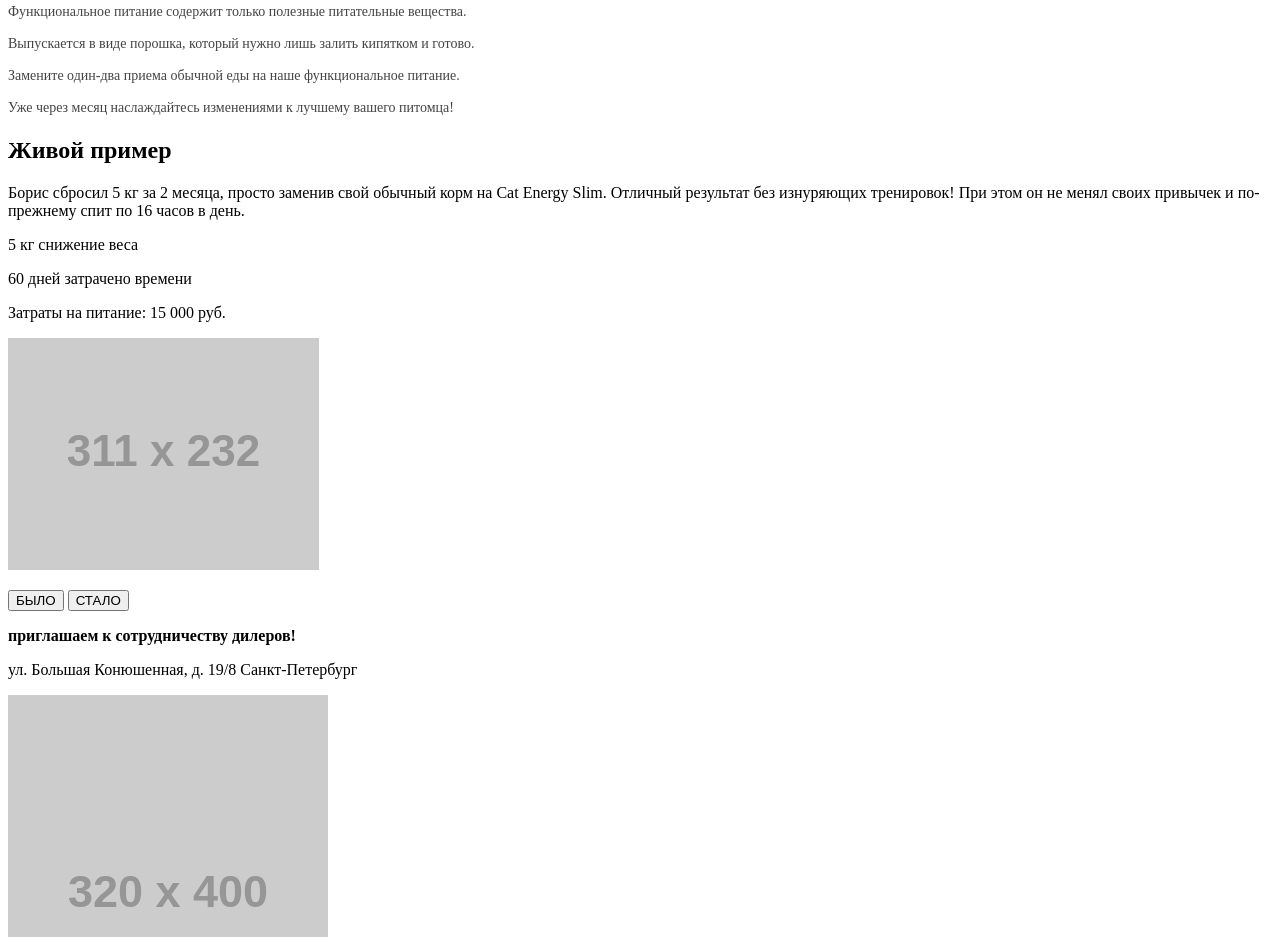
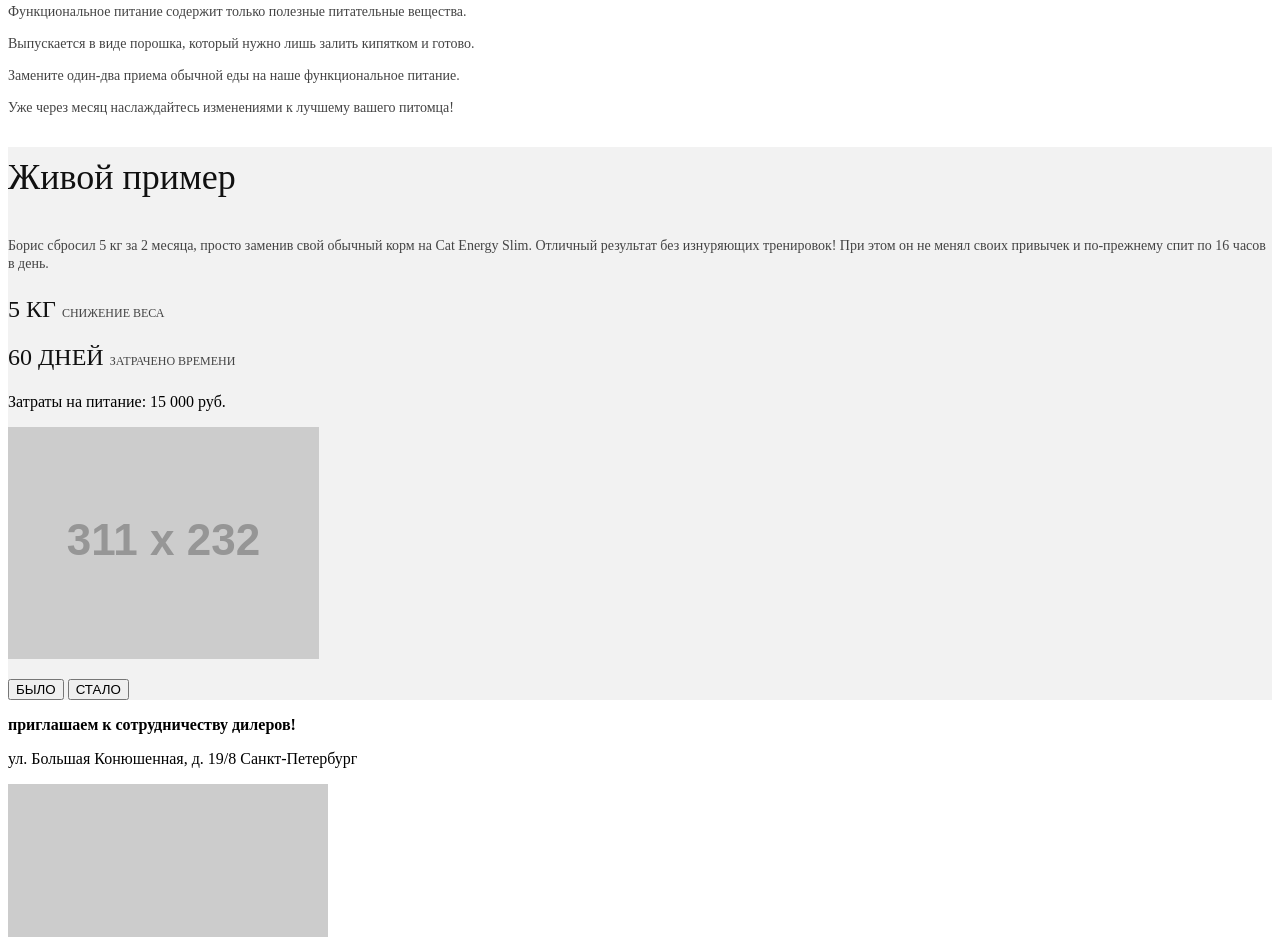
Before and after one commit to HenadzKu/cat-energy, a website: page source/index.html in a window 1280 px wide. Shown: the part 778-1715 px from the top of the page. Drawn offline with Linux system fonts and the light colour scheme; placeholder pictures from the web are drawn by us.

Commit message:
add example.less

```diff
--- /dev/null
+++ b/source/less/blocks/main/example.less
@@ -0,0 +1,36 @@
+.example{
+  background: #f2f2f2;
+  .example__wrapper{
+    .example__title{
+      font-family: Oswald;
+      font-size: 36px;
+      line-height: 60px;
+      font-weight: 400;
+      color: #111111;
+    }
+    .example__text{
+      font-family: ArialMT;
+      font-size: 14px;
+      line-height: 18px;
+      font-weight: 400;
+      color: #444444;
+    }
+    .example__weight-days{
+      .weight-days__item{
+        font-family: Oswald;
+        font-size: 24px;
+        line-height: 24px;
+        font-weight: 400;
+        text-transform: uppercase;
+        color: #111111;
+        span{
+          font-family: ArialMT;
+          font-size: 12px;
+          line-height: 12px;
+          font-weight: 400;
+          color: #444444;
+        }
+      }
+    }
+  }
+}
--- a/source/less/style.less
+++ b/source/less/style.less
@@ -2,3 +2,4 @@
 @import url(blocks/header/banner);
 @import url(blocks/main/programs);
 @import url(blocks/main/work);
+@import url(blocks/main/example);
```
Also changed, not shown: source/css/blocks/main/example.css (added), source/css/style.css.
